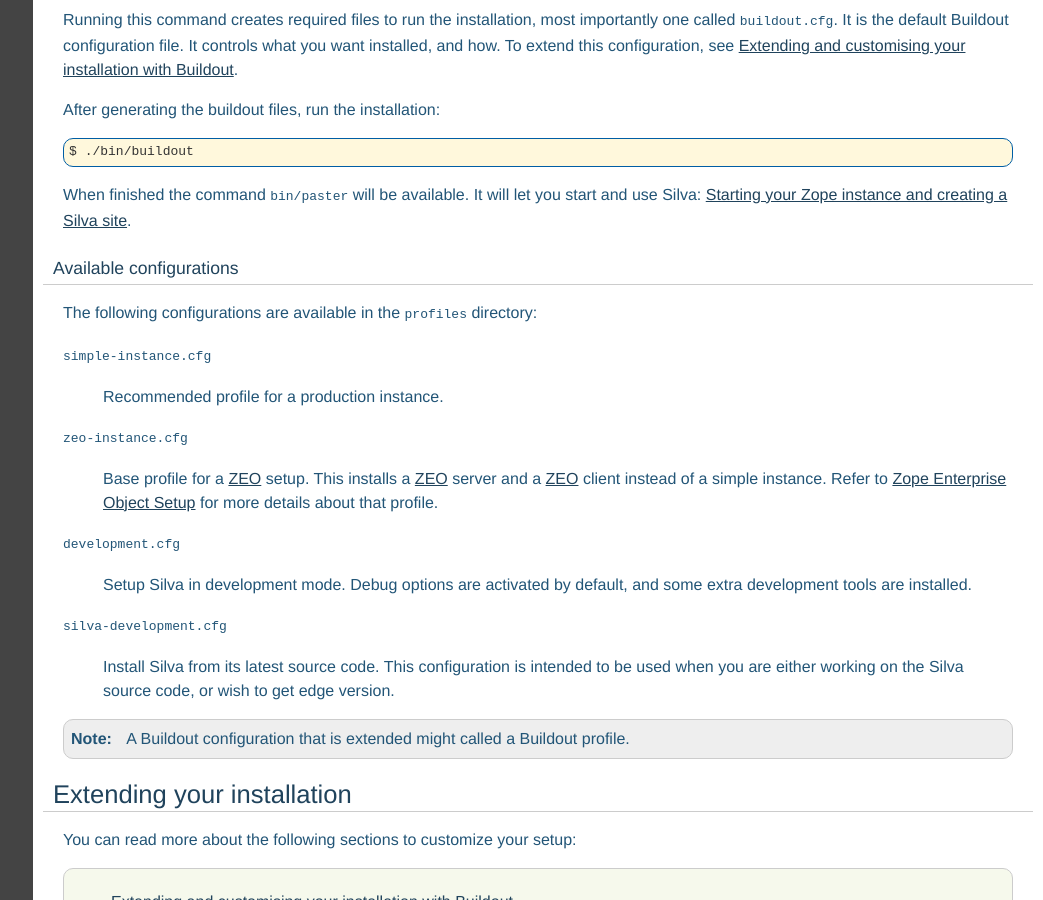
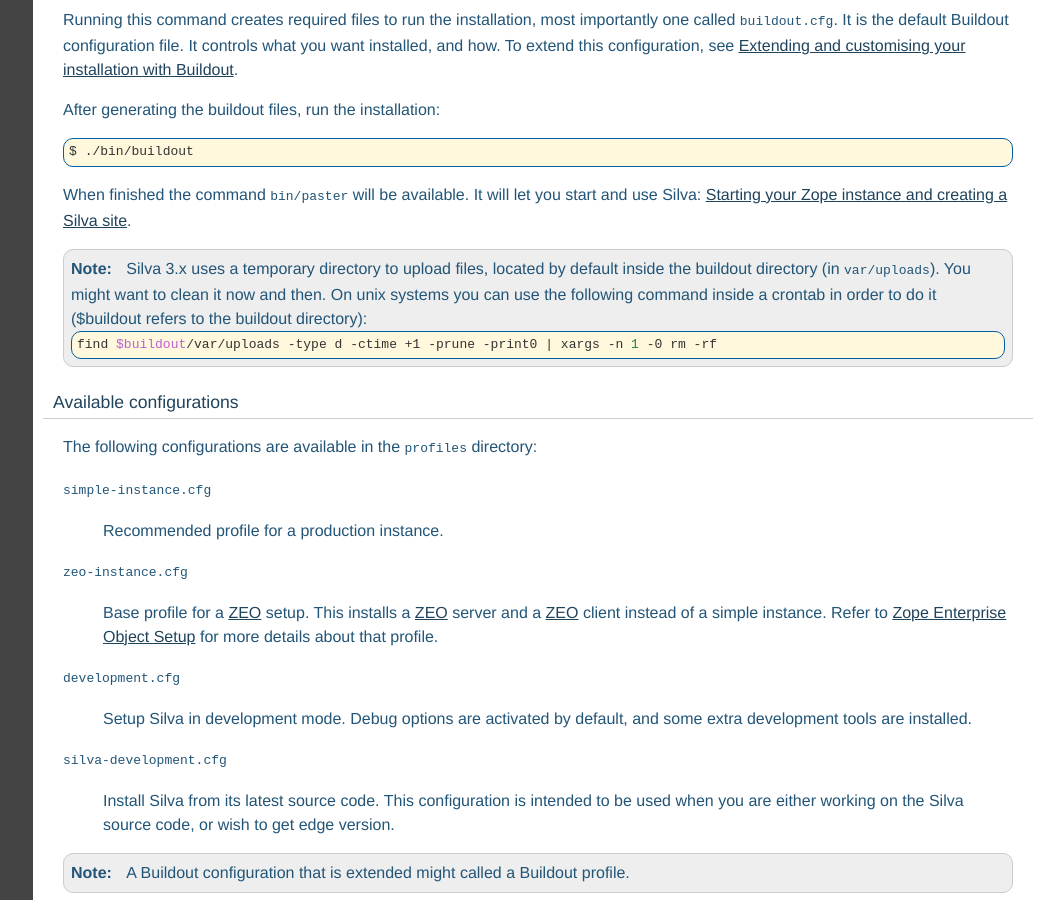
Before and after one commit to silvacms/documentation, a Sphinx documentation site: the page built from source/buildout.rst, in a window 1280 px wide and 900 px high, scrolled down 1733 px. Shown: the whole window, without its empty margins (237-1280 px from the left). Built offline with Sphinx 7.4.7, drawn with Linux system fonts in a browser that asks for light colours; pages that are not in the unit, such as notebooks, are missing from menus; comment, search, counter and statistics services are not loaded.

Commit message:
Add a note about cleaning the upload directory.

```diff
--- a/source/buildout.rst
+++ b/source/buildout.rst
@@ -119,6 +119,19 @@
 When finished the command ``bin/paster`` will be available. It will let
 you start and use Silva: :ref:`starting-creating-silva-site`.
 
+.. note::
+
+   Silva 3.x uses a temporary directory to upload files, located by
+   default inside the buildout directory (in ``var/uploads``). You
+   might want to clean it now and then. On unix systems you can use
+   the following command inside a crontab in order to do it ($buildout
+   refers to the buildout directory):
+
+   .. code-block:: sh
+
+      find $buildout/var/uploads -type d -ctime +1 -prune -print0 | xargs -n 1 -0 rm -rf
+
+
 Available configurations
 ~~~~~~~~~~~~~~~~~~~~~~~~
 
@@ -151,6 +164,7 @@
 
    A Buildout configuration that is extended might called a Buildout
    profile.
+
 
 Extending your installation
 ---------------------------
```
